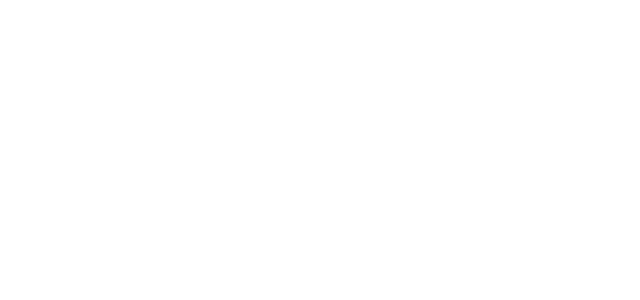
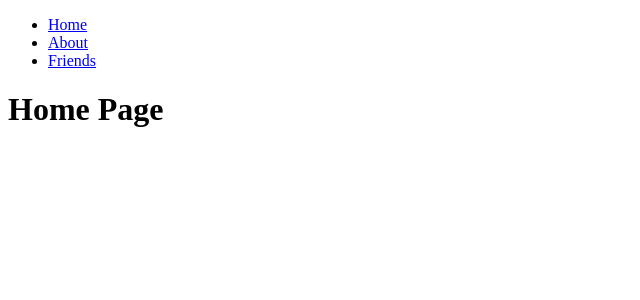
Before and after one commit to totoriri/q-react-router-02, a React (Create React App) app: page / in a window 1280 px wide. Shown: the top 300 px of the page, without its empty margins (0-640 px from the left). Built offline with nearby package versions, Linux system fonts and the light colour scheme.

Commit message:
ADD: add the 3 page component and simple routings

```diff
--- a/src/App.js
+++ b/src/App.js
@@ -1,10 +1,54 @@
+import { BrowserRouter as Router, Route, Switch, Link } from "react-router-dom"
+// import Home from "./pages/Home"
+// import About from "./pages/About"
+// import Friends from "./pages/Friends"
 
 function App() {
   return (
-    <div className="App">
-
-    </div>
+    <Router>
+      <nav>
+        <ul>
+          <li><Link to="/">Home</Link></li>
+          <li><Link to="/about">About</Link></li>
+          <li><Link to="/friends">Friends</Link></li>
+        </ul>
+      </nav>
+      <Switch>
+        <Route exact path="/" component={Home}/>
+        <Route exact path="/about" component={About}/>
+        <Route exact path="/friends" component={Friends}/>
+        {/* <Route exact path="/" component={}/>
+        <Route exact path="/" component={}/> */}
+      </Switch>
+    </Router>
   );
 }
 
 export default App;
+
+export const Home = () => {
+  return (
+    <div>
+      <h1>Home Page</h1>
+      <p></p>
+    </div>
+  )
+}
+
+export const About = () => {
+  return (
+    <div>
+      <h1>About Page</h1>
+      <p></p>
+    </div>
+  )
+}
+
+export const Friends = () => {
+  return (
+    <div>
+      <h1>Friend Page</h1>
+      <p></p>
+    </div>
+  )
+}
```
Also changed, not shown: 1 other file (tests, documents, lock files or other folders).
